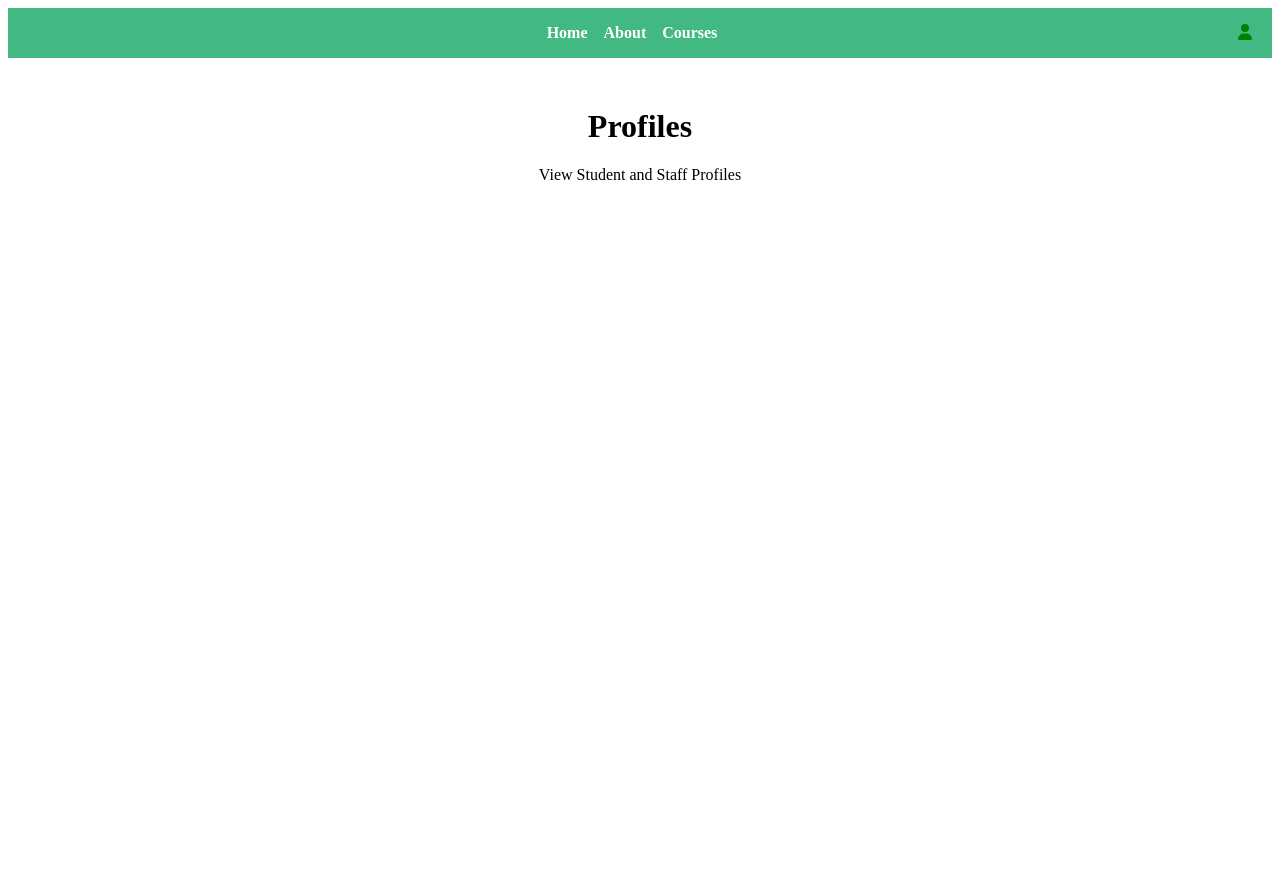
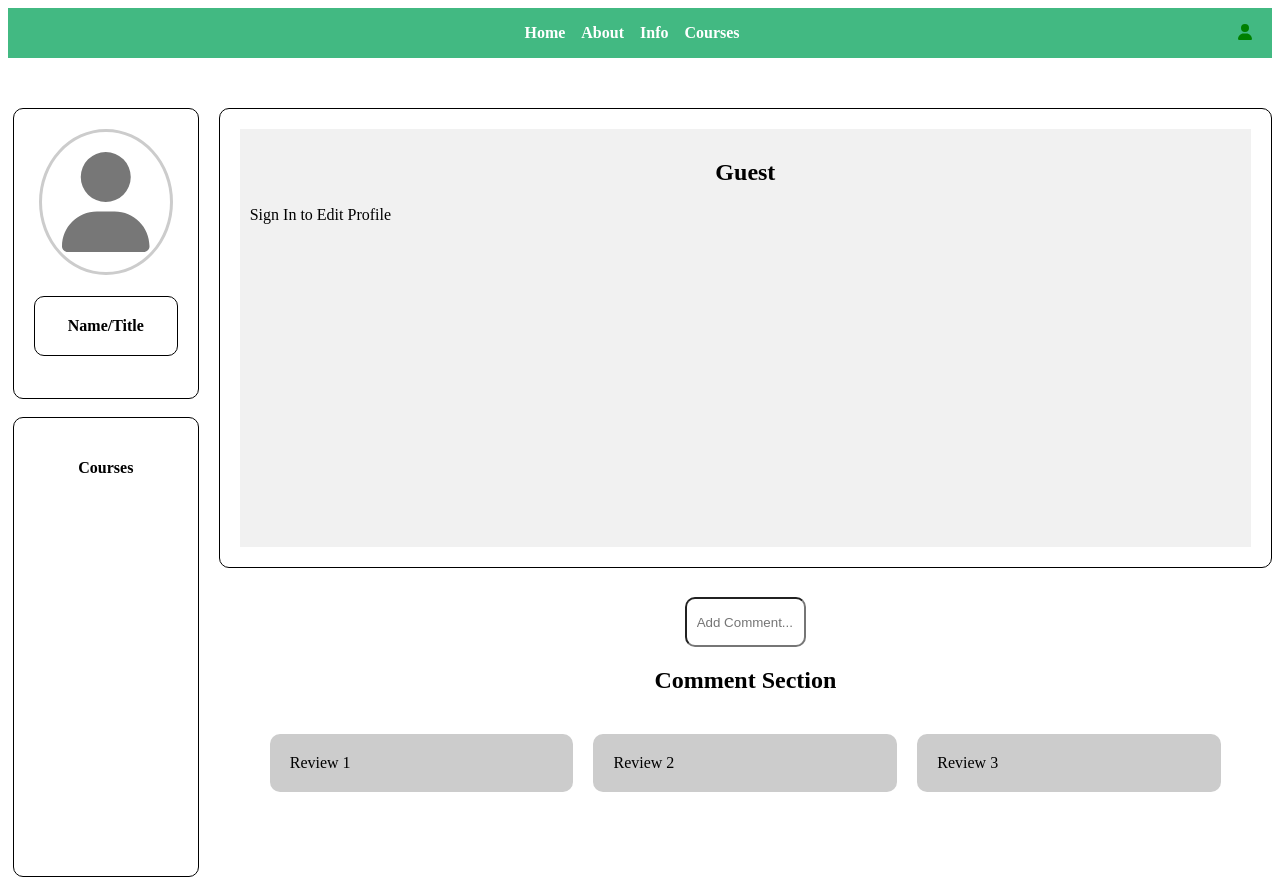
Before and after one commit to neopinp/ClassPeek, a Vue app in the folder frontend/: page /#/profile in a window 1280 px wide. Before the commit the page ends 800 px from the top, so only its background shows below. Built offline with nearby package versions, Linux system fonts and the light colour scheme.

Commit message:
Homepage major list display placeholder

```diff
--- a/frontend/src/App.vue
+++ b/frontend/src/App.vue
@@ -9,11 +9,14 @@
           <router-link to="/about">About</router-link>
         </li>
         <li>
+          <router-link to="/info">Info</router-link>
+        </li>
+        <li>
           <router-link to="/courses">Courses</router-link>
         </li>
         <li>
           <router-link to="/profile" id="profileIcon">
-            <font-awesome-icon :icon="faUser"/>
+            <font-awesome-icon :icon="['fas', 'user']" />
           </router-link>
         </li>
       </ul>
@@ -23,26 +26,20 @@
 </template>
 
 <script lang="ts">
-import { defineComponent } from "vue";
-import { FontAwesomeIcon } from "@fortawesome/vue-fontawesome";
-import { faUser } from "@fortawesome/free-solid-svg-icons";
+import { defineComponent } from 'vue';
 
 export default defineComponent({
-  name: "ProfilePage",
-  components: {
-    FontAwesomeIcon,
-  },
-  setup() {
-    return {
-      faUser,
-    };
-  },
+  name: 'App',
 });
 </script>
 
 <style>
+* {
+  box-sizing: border-box;
+}
+
 nav {
-  background-color: #42b983;
+  background-color: #42b982;
   padding: 1rem;
   position: relative;
 }
@@ -66,7 +63,6 @@ nav ul li a.router-link-exact-active {
   text-decoration: underline;
 }
 
-
 #profileIcon {
   position: absolute;
   right: 20px;
@@ -76,5 +72,4 @@ nav ul li a.router-link-exact-active {
 #profileIcon.router-link-exact-active {
   color: green;
 }
-
 </style>
--- a/frontend/src/components/HomePage.vue
+++ b/frontend/src/components/HomePage.vue
@@ -1,21 +1,42 @@
 <template>
   <div class="homePage">
-    <h1>Welcome to ClassPeek!</h1>
-    <p>This is the homepage of our application.</p>
+    <main>
+      <h1>Welcome to ClassPeek!</h1>
+      <p>This is the homepage of our application.</p>
+      <br>
+      <div>
+        <img src="../assets/logo.png" class="logo">
+      </div>
+      <br>
+      <div>
+        <input type="text" placeholder="Search">
+      </div>
+      <nav>
+        <section style="background-color:Orange">
+          <h4>Majors</h4>
+          <ul>
+            <li>
+              <p>Example Major</p>
+            </li>
+          </ul>
+        </section>
+        <section style="background-color:Yellow">
+          <h4>Professors</h4>
+          <ul>
+            <li>
+              <p>Example Professor</p>
+            </li>
+          </ul>
+        </section>
+      </nav>
+    </main>
   </div>
 </template>
 
 <script lang="ts">
 import { defineComponent } from 'vue';
-
+import "./styles/HomePage.css";
 export default defineComponent({
   name: 'HomePage',
 });
 </script>
-
-<style scoped>
-.homePage {
-  text-align: center;
-  margin-top: 50px;
-}
-</style>
--- /dev/null
+++ b/frontend/src/components/InfoPage.vue
@@ -0,0 +1,76 @@
+<template>
+  <div class="InfoPage">
+    <main>
+      <section>
+        <div>
+          <div>
+            <h4>Img</h4>
+          </div>
+          <h4>Title</h4>
+        </div>
+        <br>
+        <div>
+          <h4>Add Info</h4>
+        </div>
+      </section>
+      <article>
+        <h2>Topic</h2>
+        <p>Informational Text</p>
+      </article>
+    </main>
+    <footer>
+      <h2>Comment Section</h2>
+      <ol>
+        <li>Comment 1</li>
+        <li>Comment 2</li>
+        <li>Comment 3</li>
+      </ol>
+    </footer>
+  </div>
+</template>
+
+<script lang="ts">
+import { defineComponent } from "vue";
+
+export default defineComponent({
+  name: "InfoPage",
+});
+</script>
+
+<style scoped>
+.InfoPage {
+  margin-top: 50px;
+}
+.InfoPage main {
+  height: 460px;
+  display: flex;
+}
+.InfoPage article {
+  flex: 9;
+  background-color: #f1f1f1;
+  padding: 10px;
+}
+.InfoPage section {
+  flex: 1;
+  background: #ccc;
+  padding: 20px;
+}
+.InfoPage div {
+  border: 1px solid black;
+  background: #ddd;
+  padding: 20px;
+}
+.InfoPage footer {
+  background-color: #777;
+  padding: 10px;
+  color: white;
+}
+.InfoPage h1,
+h2,
+h3,
+h4,
+h5,
+h6 {
+  text-align: center;
+}
+</style>
--- a/frontend/src/components/ProfilePage.vue
+++ b/frontend/src/components/ProfilePage.vue
@@ -1,21 +1,39 @@
 <template>
-    <div class="profilePage">
-      <h1>Profiles</h1>
-      <p>View Student and Staff Profiles</p>
+  <div class="ProfilePage">
+    <main>
+      <section class="leftSide">
+        <div>
+          <font-awesome-icon :icon="['fas', 'user']" class="user-icon" />
+          <h4 class="introduction">Name/Title</h4>
+        </div>
+        <br />
+        <div class="courses">
+          <h4>Courses</h4>
+        </div>
+      </section>
+      <div class="rightSide">
+        <article>
+          <h1>Guest</h1>
+          <p>Sign In to Edit Profile</p>
+        </article>
+        <input class="addComment" placeholder="Add Comment..." />
+        <footer>
+          <h2>Comment Section</h2>
+          <div>
+            <div class="reviews">Review 1</div>
+            <div class="reviews">Review 2</div>
+            <div class="reviews">Review 3</div>
+          </div>
+        </footer>
+      </div>
+    </main>
   </div>
 </template>
 
 <script lang="ts">
 import { defineComponent } from "vue";
-
+import "./styles/ProfilePage.css";
 export default defineComponent({
   name: "ProfilePage",
 });
 </script>
-
-  <style scoped>
-  .profilePage {
-    text-align: center;
-    margin-top: 50px;
-  }
-  </style>
--- /dev/null
+++ b/frontend/src/components/styles/HomePage.css
@@ -0,0 +1,56 @@
+/* Home-Page CSS */
+
+.homePage {
+  text-align: center;
+  margin-top: 50px;
+}
+ .homePage main {
+  margin-top: 50px; /* Add a top margin to avoid content overlay */
+  height: 500px;
+  background: #ccc;
+}
+
+
+ .homePage nav {
+  display: flex;
+}
+
+ .homePage nav > section {
+  width:50%;
+}
+
+.homePage section {
+  border: 1px solid black;
+  padding: 20px;
+  margin: 10px;
+}
+
+.homePage div {
+  margin: auto;
+  width: fit-content;
+  border: transparent;
+
+}
+
+.homePage h1,h2,h3,h4,h5,h6 {
+  text-align: center;
+}
+
+.logo {
+  width: 200px;
+  height: 200px;
+  border-radius: 50%;
+  background-color: transparent;
+}
+
+ol {
+  list-style-type: none; /* Remove default numbering */
+}
+
+#majorli {
+  margin-bottom: 20px;
+  font-size: 24px;
+  color: white;
+  font-family:'Gill Sans', 'Gill Sans MT', Calibri, 'Trebuchet MS', sans-serif;
+  text-shadow: black 0px 0px 5px; /* color offset-x offset-y blur-radius */
+}
--- /dev/null
+++ b/frontend/src/components/styles/ProfilePage.css
@@ -0,0 +1,82 @@
+/* Profile-Page CSS */
+
+/* Guest Icon */
+.user-icon {
+  font-size: 100px;
+  color: #777;
+  border: 3px solid #ccc;
+  border-radius: 50%;
+  padding: 20px;
+  display: block;
+  margin: 0 auto;
+}
+
+/* Profile Body */
+.leftSide {
+  height: 100%;
+  margin-right: 20px;
+  width: 15%;
+  margin-left: 5px;
+}
+.ProfilePage {
+  margin-top: 50px;
+}
+.ProfilePage main {
+  height: 460px;
+  display: flex;
+}
+.ProfilePage article {
+  flex: 9;
+  background-color: #f1f1f1;
+  padding: 10px;
+  height: 100%;
+}
+.ProfilePage h1, h2, h3, h4, h5, h6 {
+  text-align: center;
+}
+.ProfilePage div {
+  border: 1px solid black;
+  padding: 20px;
+  border-radius: 10px;
+}
+
+.introduction {
+  border: 1px solid black;
+  padding: 20px;
+  border-radius: 10px;
+}
+.courses {
+  height: 100%;
+}
+
+/* Right Div */
+
+.rightSide {
+  border-radius: 10px;
+  border: transparent;
+  height: 100%;
+  width: 85%;
+}
+
+/* Comments */
+.addComment {
+  border-radius: 10px;
+  padding: 10px;
+  margin-top: 50px;
+  width: 12%;
+  height: 50px;
+  margin-left: 44%;
+}
+.ProfilePage footer div {
+  display: flex;
+  justify-content: space-between;
+  border: transparent;
+  border-radius: 10px;
+}
+.reviews {
+  background-color: #ccc;
+  flex: 1;
+  text-align: center;
+  margin: 0 10px;
+  color: black;
+}
--- a/frontend/src/main.ts
+++ b/frontend/src/main.ts
@@ -1,7 +1,11 @@
+// main.ts
+
 import { createApp } from 'vue'
 import App from './App.vue'
 import router from './router'
+import FontAwesome from './plugins/font-awesome';
 
 createApp(App)
     .use(router)
+    .use(FontAwesome)
     .mount('#app')
--- /dev/null
+++ b/frontend/src/plugins/font-awesome.ts
@@ -0,0 +1,16 @@
+/* font-awesome.ts
+   Global Profile Icon */
+
+import { library } from '@fortawesome/fontawesome-svg-core';
+import { FontAwesomeIcon } from '@fortawesome/vue-fontawesome';
+import { faUser } from '@fortawesome/free-solid-svg-icons';
+import { App } from 'vue';
+
+// Add icons to the library
+library.add(faUser);
+
+export default {
+  install(app: App) {
+    app.component('font-awesome-icon', FontAwesomeIcon);
+  },
+};
--- a/frontend/src/router/index.ts
+++ b/frontend/src/router/index.ts
@@ -1,29 +1,52 @@
+// index.ts
+
 import { createRouter, createWebHashHistory, RouteRecordRaw } from 'vue-router'
 import HomePage from '@/components/HomePage.vue'
 import AboutPage from '@/components/AboutPage.vue'
 import CoursesPage from '@/components/CoursesPage.vue'
 import ProfilePage from '@/components/ProfilePage.vue'
+import InfoPage from '@/components/InfoPage.vue'
 
 const routes: Array<RouteRecordRaw> = [
   {
     path: '/',
     name: 'HomePage',
-    component: HomePage
+    component: HomePage,
+    meta: {
+      title: 'Home - ClassPeek'
+    }
   },
   {
     path: '/about',
     name: 'AboutPage',
-    component: AboutPage
+    component: AboutPage,
+    meta: {
+      title: 'About - ClassPeek'
+    }
   },
   {
     path: '/courses',
     name: 'CoursesPage',
-    component: CoursesPage
+    component: CoursesPage,
+    meta: {
+      title: 'Courses - ClassPeek'
+    }
   },
   {
     path: '/profile',
     name: 'ProfilePage',
-    component: ProfilePage
+    component: ProfilePage,
+    meta: {
+      title: 'Profile - ClassPeek'
+    }
+  },
+  {
+    path: '/info',
+    name: 'InfoPage',
+    component: InfoPage,
+    meta: {
+      title: 'Info - ClassPeek'
+    }
   }
 ]
 
@@ -32,4 +55,11 @@ const router = createRouter({
   routes
 })
 
+// Navigation guard to create titles
+router.beforeEach((to, from, next) => {
+  document.title = to.meta.title as string || 'ClassPeek'
+  next()
+})
+
+
 export default router
--- /dev/null
+++ b/frontend/src/shims-fontawesome.d.ts
@@ -0,0 +1,5 @@
+// src/shims-fontawesome.d.ts
+declare module './plugins/font-awesome' {
+  const FontAwesome: any;
+  export default FontAwesome;
+}
```
Also changed, not shown: frontend/src/assets/logo.png. Lines whose indentation alone changed are shown as unchanged.
